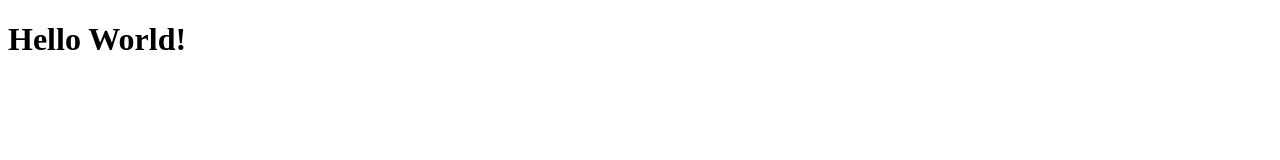
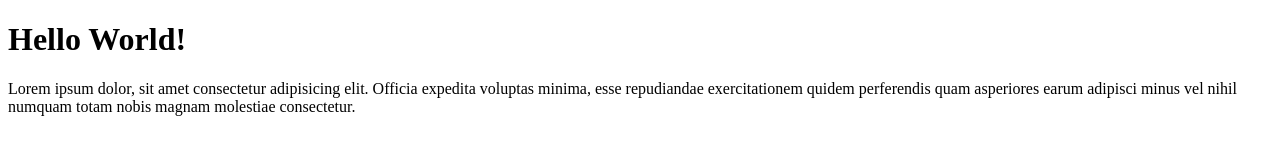
Before and after one commit to itsramaputra/wpu-git-test, a plain HTML site: page index.html in a window 1280 px wide. Drawn offline with Linux system fonts and the light colour scheme.

Commit message:
Menambahkan paragraf

```diff
--- a/index.html
+++ b/index.html
@@ -8,5 +8,6 @@
 </head>
 <body>
     <h1>Hello World!</h1>
+    <p>Lorem ipsum dolor, sit amet consectetur adipisicing elit. Officia expedita voluptas minima, esse repudiandae exercitationem quidem perferendis quam asperiores earum adipisci minus vel nihil numquam totam nobis magnam molestiae consectetur.</p>
 </body>
 </html>
```
